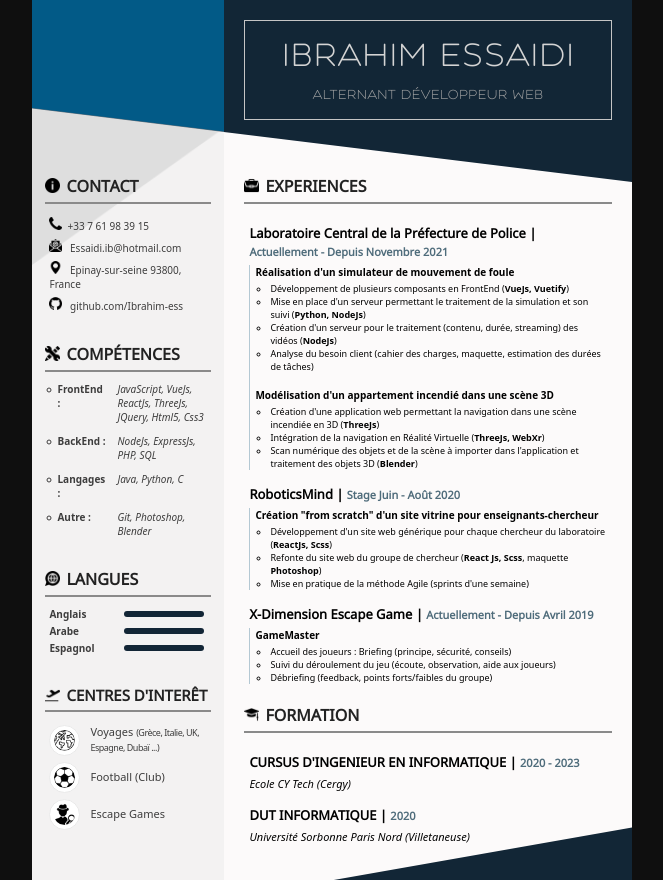
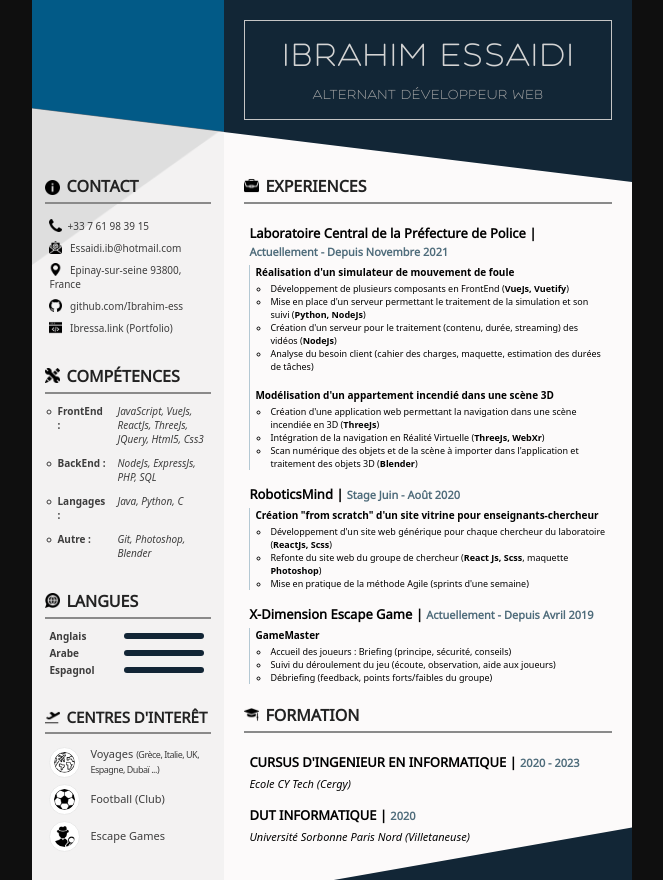
Before and after one commit to Ibrahim-ess/Portfolio, a website: page index.html in a window 1280 px wide. Shown: the whole page, without its empty margins (308-971 px from the left). Drawn offline with Linux system fonts and the light colour scheme.

Commit message:
portfolio's link added

```diff
--- a/index.html
+++ b/index.html
@@ -118,6 +118,7 @@
                             <li> <a href="mailto:essaidi.ib@hotmail.com"> <img src="./assets/images/email.png" class="icones"/> Essaidi.ib@hotmail.com </a> </li>
                             <li> <a href="https://goo.gl/maps/RTzoqhrpzg9NieKD7" target="_blank"> <img src="./assets/images/maps-and-flags.png" class="icones"/> Epinay-sur-seine 93800, France </a> </li>
                             <li> <a href="https://github.com/Ibrahim-ess?tab=repositories" target="_blank"> <img src="./assets/images/github.png" class="icones"/> github.com/Ibrahim-ess </a> </li>
+                            <li> <a href="http://ibressa.link" target="_blank"> <img src="./assets/images/programming.png" class="icones"/> Ibressa.link (Portfolio)</a> </li>
                         </ul>
                     </div>
 
--- a/index.js
+++ b/index.js
@@ -11,7 +11,7 @@ class Animation {
     }
 
     neonChange(i, speed) {
-        var header = document.querySelector(".header")
+        var header = document.querySelector("header")
         if(i<=10) {
             setTimeout(() => {
                 if (this.néon == false) {
--- a/style/scss/asideContent.scss
+++ b/style/scss/asideContent.scss
@@ -66,6 +66,13 @@ aside {
         .skillItem {
             font-weight: 500;
             font-style: italic;
+        }
+    }
+
+    .contact {
+        .icones {
+            position: relative;
+            top: 2px;
         }
     }
 
```
Also changed, not shown: assets/images/programming.png (added), style/css/asideContent.css, 1 other file.
